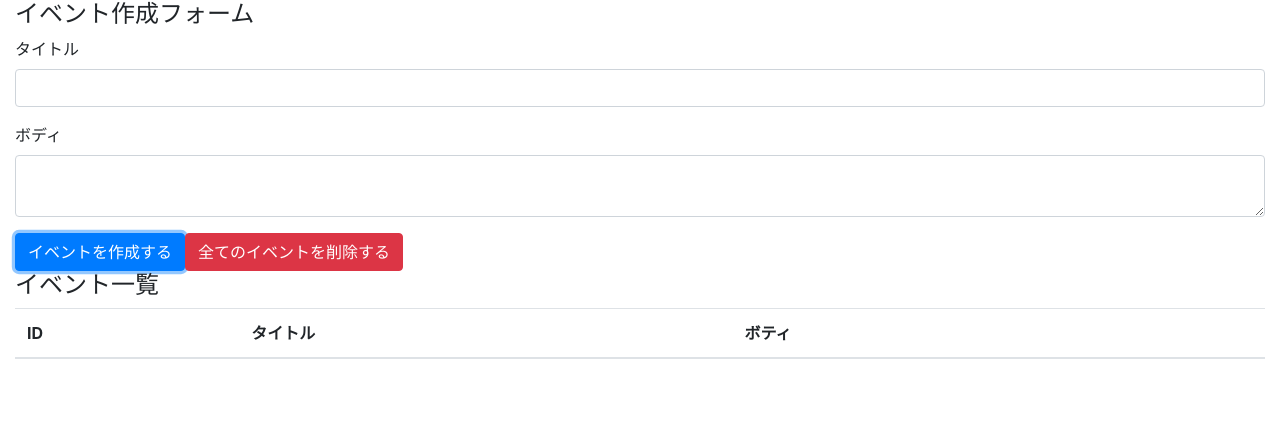
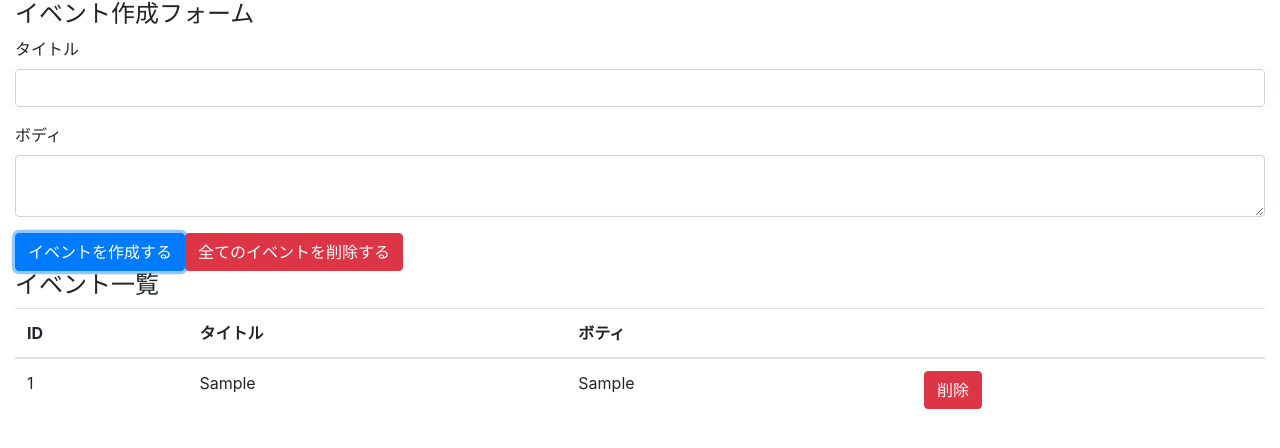
Before and after one commit to toshi-oliver/react-hooks-101, a React (Create React App) app: page / in a window 1280 px wide. Both pictures are taken after typing "Sample", "Sample" into the empty fields and a click on the button "イベントを作成する". Shown: the top 448 px of the page. Built offline with nearby package versions, Linux system fonts and the light colour scheme.

Commit message:
display eventsm refactor and implement and remove event

```diff
--- a/src/components/App.js
+++ b/src/components/App.js
@@ -1,5 +1,6 @@
 import React, { useState, useReducer } from "react";
 import "bootstrap/dist/css/bootstrap.min.css";
+import Event from "./event";
 import reducer from "../reducers/";
 
 const App = () => {
@@ -58,7 +59,12 @@
             <th></th>
           </tr>
         </thead>
-        <tbody></tbody>
+        <tbody>
+          {/* indexはmapに元々与えられているので、keyとして与える */}
+          {state.map((event, index) => (
+            <Event key={index} event={event} dispatch={dispatch} />
+          ))}
+        </tbody>
       </table>
     </div>
   ); // JSXの場合class属性は「className」
--- /dev/null
+++ b/src/components/event.js
@@ -0,0 +1,30 @@
+import React from "react";
+
+const Event = ({ dispatch, event }) => {
+  const id = event.id;
+  const handleClickDeleteButton = () => {
+    dispatch({
+      type: "DELETE_EVENT",
+      id,
+    });
+  };
+
+  return (
+    <tr>
+      <td>{id}</td>
+      <td>{event.title}</td>
+      <td>{event.body}</td>
+      <td>
+        <button
+          type="button"
+          className="btn btn-danger"
+          onClick={handleClickDeleteButton}
+        >
+          削除
+        </button>
+      </td>
+    </tr>
+  );
+};
+
+export default Event;
--- a/src/reducers/index.js
+++ b/src/reducers/index.js
@@ -39,7 +39,9 @@
       const id = length === 0 ? 1 : state[length - 1].id + 1;
       return [...state, { id, ...event }];
     case "DELETE_EVENT":
-      return state;
+      // stateの各々の要素のIDと、
+      //dispatchから渡ってきたaction.idが等しくないものを選択する
+      return state.filter((event) => event.id !== action.id);
     case "DELETE_ALL_EVENTS":
       return [];
     default:
```
